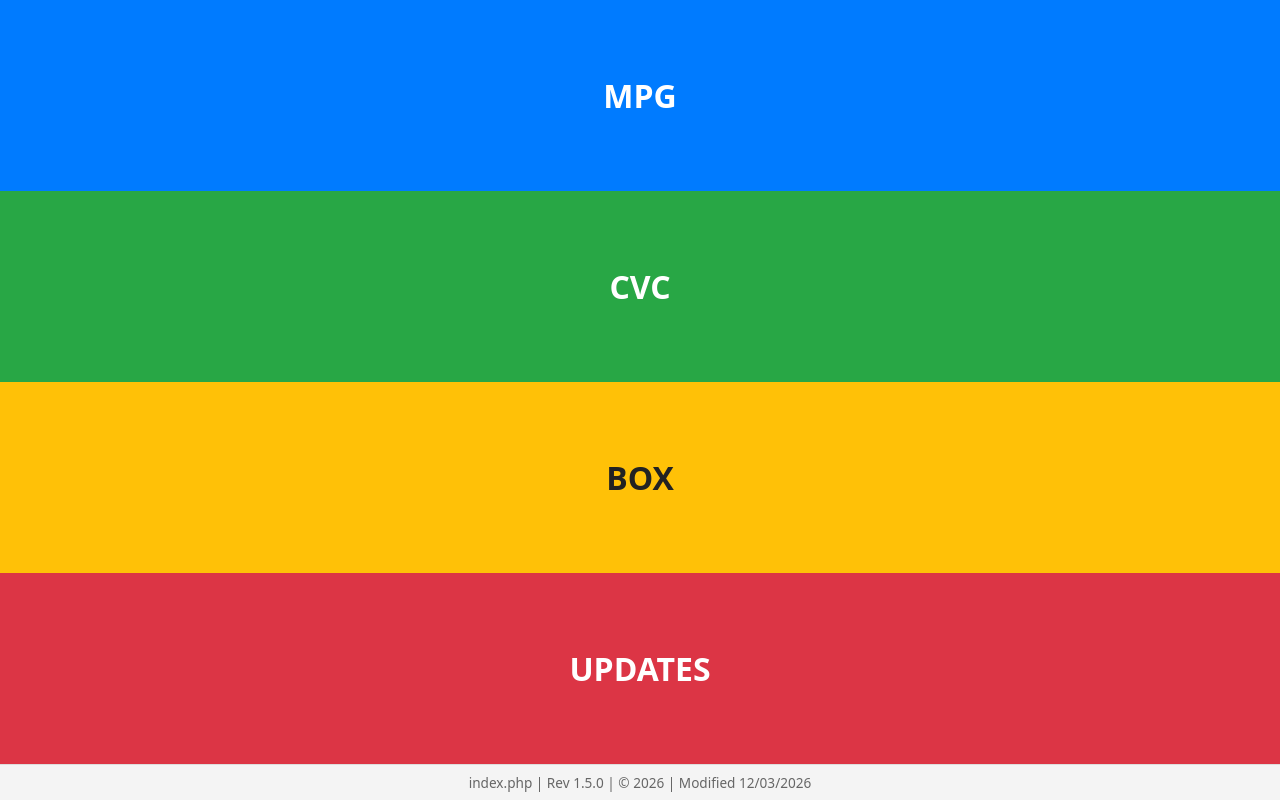
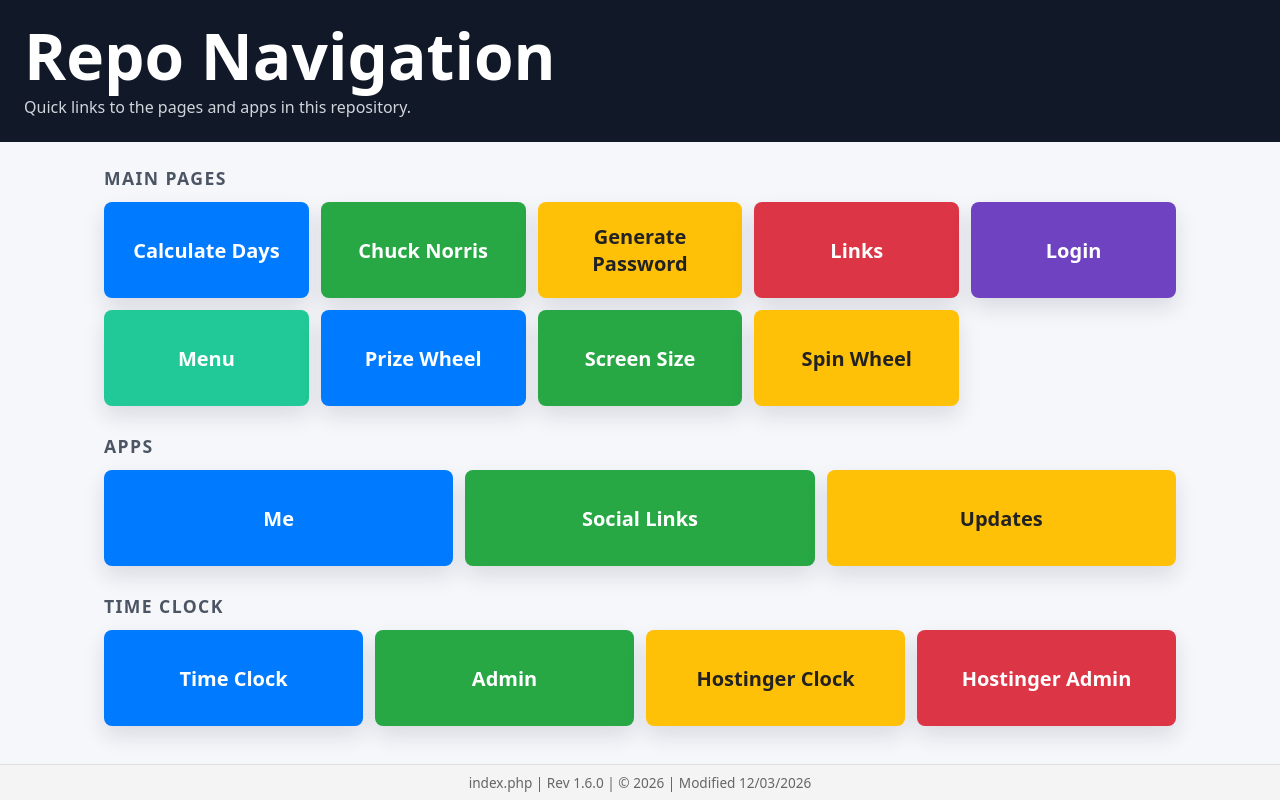
Before and after one commit to jasrasr/jasrasr.github.io, a PHP site: page / in a window 1280 px wide. Run offline with PHP 8.4, Linux system fonts and the light colour scheme.

Commit message:
Add repo navigation to homepage

```diff
--- a/index.php
+++ b/index.php
@@ -13,11 +13,37 @@ Change Log:
 - 1.3  Added color cycling support
 - 1.4  Prepared for PHP migration
 - 1.5  Added true file modification date using filemtime()
+- 1.6  Added navigation for current repo pages and apps
 */
 
-$revision = "1.5.0";
+$revision = "1.6.0";
 $fileName = basename(__FILE__);
 $year = date("Y");
+
+$navSections = [
+    "Main Pages" => [
+        ["href" => "/calculate-days.html", "label" => "Calculate Days"],
+        ["href" => "/chuck.html", "label" => "Chuck Norris"],
+        ["href" => "/generate-password.html", "label" => "Generate Password"],
+        ["href" => "/links.html", "label" => "Links"],
+        ["href" => "/login.html", "label" => "Login"],
+        ["href" => "/menu.html", "label" => "Menu"],
+        ["href" => "/prize-wheel.html", "label" => "Prize Wheel"],
+        ["href" => "/screensize.html", "label" => "Screen Size"],
+        ["href" => "/spin-wheel.html", "label" => "Spin Wheel"],
+    ],
+    "Apps" => [
+        ["href" => "/me/", "label" => "Me"],
+        ["href" => "/social-links/", "label" => "Social Links"],
+        ["href" => "/updates/", "label" => "Updates"],
+    ],
+    "Time Clock" => [
+        ["href" => "/time-clock/", "label" => "Time Clock"],
+        ["href" => "/time-clock/admin.html", "label" => "Admin"],
+        ["href" => "/time-clock/index-hostinger.html", "label" => "Hostinger Clock"],
+        ["href" => "/time-clock/admin-hostinger.html", "label" => "Hostinger Admin"],
+    ],
+];
 
 if (function_exists("filemtime")) {
     $modified = date("m/d/Y", filemtime(__FILE__));
@@ -29,7 +55,7 @@ if (function_exists("filemtime")) {
 <html lang="en">
 <head>
     <meta charset="UTF-8">
-    <title>Links</title>
+    <title>Repo Navigation</title>
     <meta name="viewport" content="width=device-width, initial-scale=1.0">
 
     <style>
@@ -43,26 +69,73 @@ if (function_exists("filemtime")) {
         body {
             min-height: 100vh;
             display: grid;
-            grid-template-rows: 1fr auto;
+            grid-template-rows: auto 1fr auto;
+            background: #f6f7fb;
+            color: #1f2933;
         }
 
-        /* ===== Link Grid ===== */
+        header {
+            padding: 24px;
+            background: #111827;
+            color: #fff;
+        }
+
+        header h1 {
+            font-size: clamp(2rem, 6vw, 4rem);
+            line-height: 1;
+        }
+
+        header p {
+            margin-top: 8px;
+            color: #d1d5db;
+            font-size: 1rem;
+        }
+
+        main {
+            width: min(1120px, 100%);
+            margin: 0 auto;
+            padding: 24px;
+        }
+
+        .nav-section + .nav-section {
+            margin-top: 28px;
+        }
+
+        .nav-section h2 {
+            margin-bottom: 12px;
+            font-size: 1.1rem;
+            color: #4b5563;
+            text-transform: uppercase;
+            letter-spacing: 0.08em;
+        }
+
         .links {
             display: grid;
-            grid-template-columns: 1fr;
-            grid-auto-rows: minmax(120px, 1fr);
+            grid-template-columns: repeat(auto-fit, minmax(190px, 1fr));
+            gap: 12px;
         }
 
         .link-area {
+            min-height: 96px;
             display: flex;
             justify-content: center;
             align-items: center;
+            padding: 18px;
+            border-radius: 8px;
             text-decoration: none;
             color: white;
-            font-size: 2rem;
+            font-size: 1.25rem;
             font-weight: 600;
             text-align: center;
-            transition: transform 0.1s ease, opacity 0.1s ease;
+            transition: transform 0.1s ease, box-shadow 0.1s ease, opacity 0.1s ease;
+            box-shadow: 0 10px 22px rgba(15, 23, 42, 0.12);
+        }
+
+        .link-area:hover,
+        .link-area:focus {
+            transform: translateY(-2px);
+            box-shadow: 0 14px 28px rgba(15, 23, 42, 0.18);
+            outline: none;
         }
 
         .link-area:active {
@@ -88,8 +161,14 @@ if (function_exists("filemtime")) {
         }
 
         @media (max-width: 600px) {
+            header,
+            main {
+                padding: 18px;
+            }
+
             .link-area {
-                font-size: 1.6rem;
+                min-height: 82px;
+                font-size: 1.05rem;
             }
         }
     </style>
@@ -97,12 +176,23 @@ if (function_exists("filemtime")) {
 
 <body>
 
-    <div class="links">
-        <a href="/mpg/" class="link-area">MPG</a>
-        <a href="/cvc/" class="link-area">CVC</a>
-        <a href="/box/" class="link-area">BOX</a>
-        <a href="/updates/" class="link-area">UPDATES</a>
-    </div>
+    <header>
+        <h1>Repo Navigation</h1>
+        <p>Quick links to the pages and apps in this repository.</p>
+    </header>
+
+    <main>
+        <?php foreach ($navSections as $sectionName => $links) : ?>
+            <section class="nav-section" aria-labelledby="<?php echo strtolower(str_replace(' ', '-', $sectionName)); ?>">
+                <h2 id="<?php echo strtolower(str_replace(' ', '-', $sectionName)); ?>"><?php echo htmlspecialchars($sectionName); ?></h2>
+                <div class="links">
+                    <?php foreach ($links as $link) : ?>
+                        <a href="<?php echo htmlspecialchars($link["href"]); ?>" class="link-area"><?php echo htmlspecialchars($link["label"]); ?></a>
+                    <?php endforeach; ?>
+                </div>
+            </section>
+        <?php endforeach; ?>
+    </main>
 
     <footer>
         <?php echo "$fileName | Rev $revision | © $year | Modified $modified"; ?>
```
